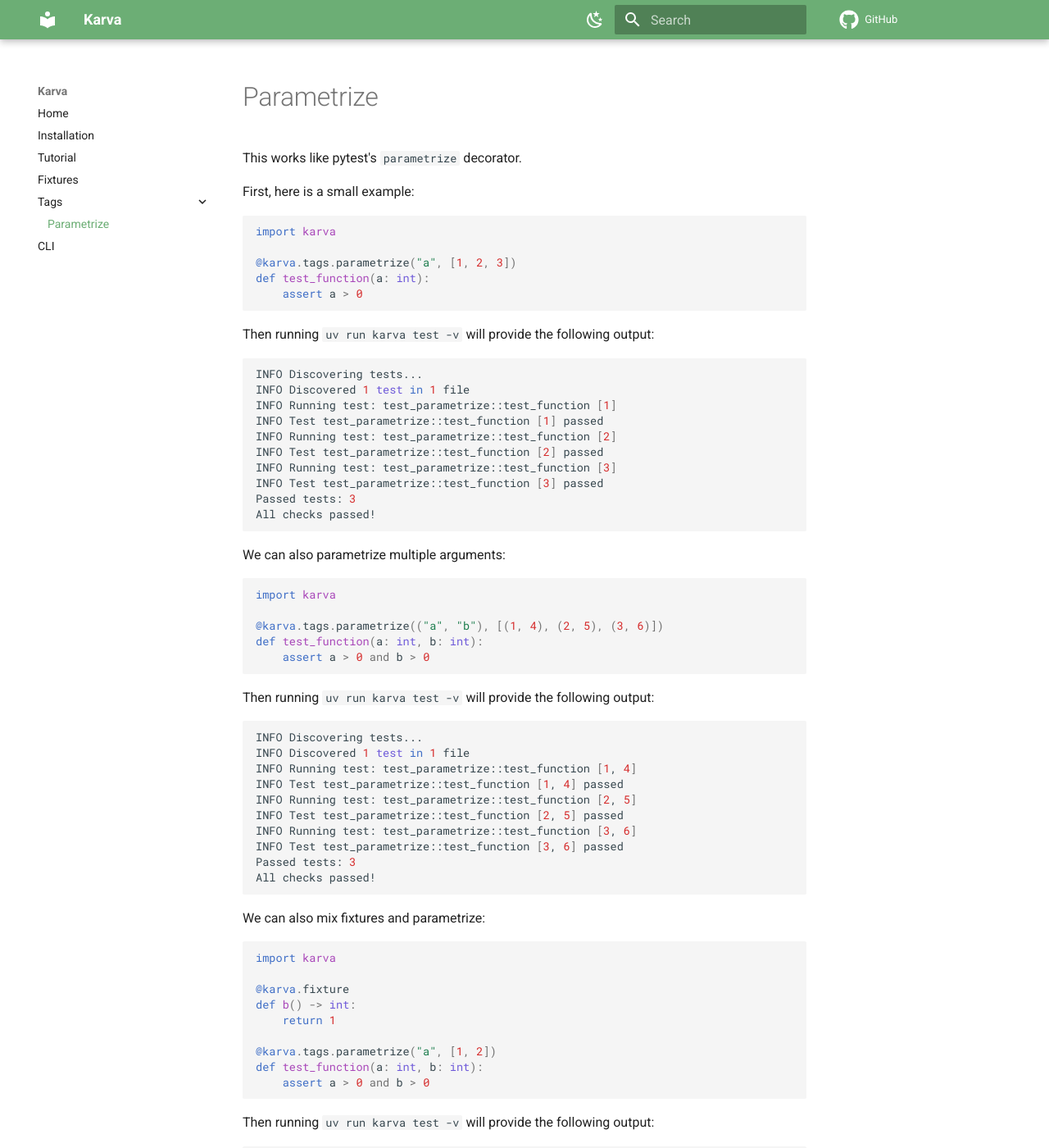
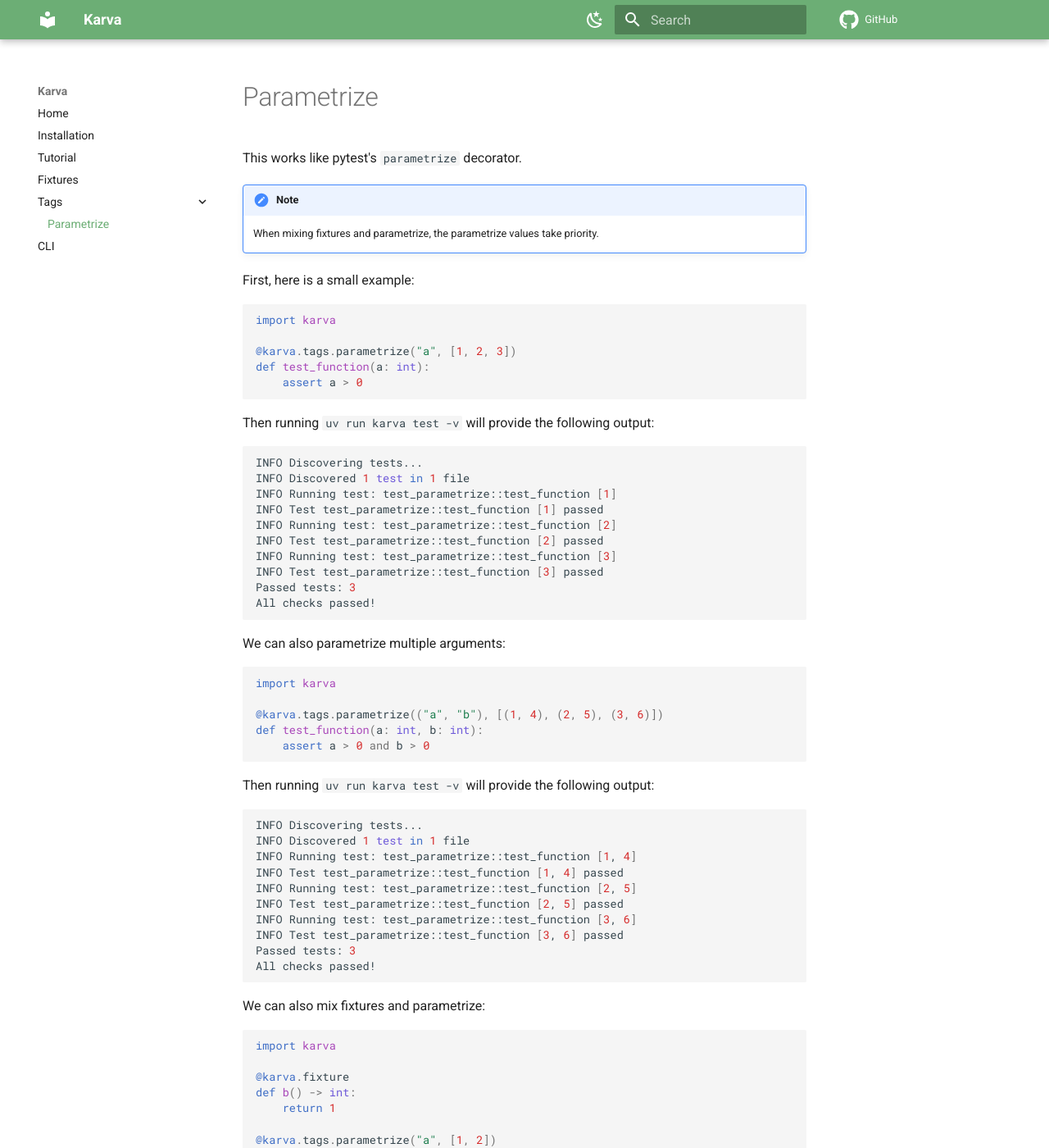
Before and after one commit to MatthewMckee4/karva, an MkDocs documentation site: the page built from docs/tags/parametrize.md, in a window 1280 px wide and 1400 px high. Shown: the whole window at 82% size. Built offline with MkDocs 1.6.1 and Material for MkDocs 9.7.7, drawn with Linux system fonts in a browser that asks for light colours; comment, search, counter and statistics services are not loaded; some of the changed text lies outside the part shown.

Commit message:
Update docs

```diff
--- a/docs/tags/parametrize.md
+++ b/docs/tags/parametrize.md
@@ -1,4 +1,7 @@
 This works like pytest's `parametrize` decorator.
+
+!!! note
+    When mixing fixtures and parametrize, the parametrize values take priority.
 
 First, here is a small example:
 
```
Also changed, not shown: other parts of docs/tags/parametrize.md (+0 -3 lines).
